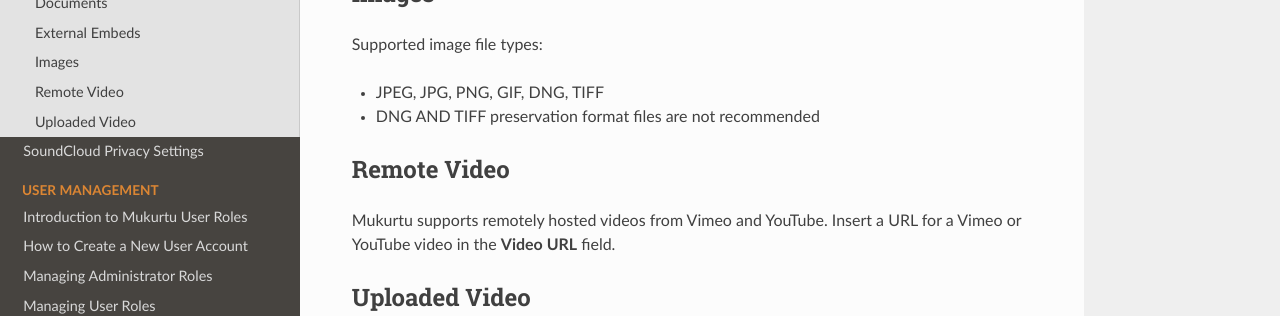
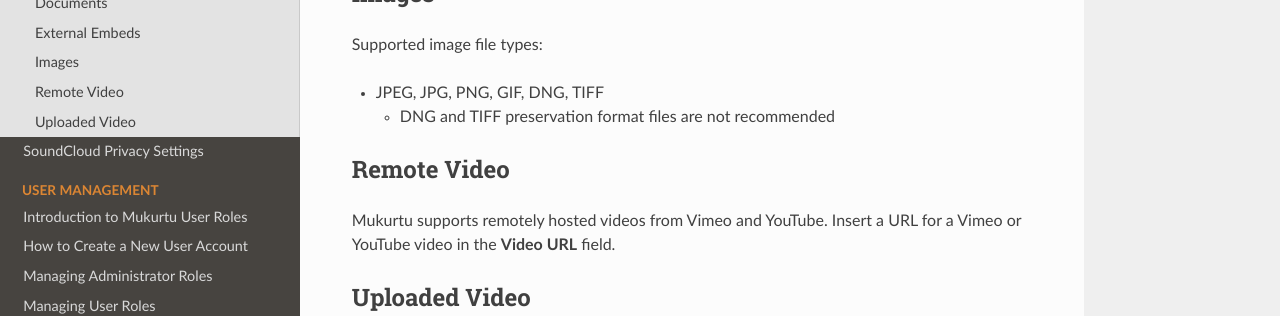
Before and after one commit to MukurtuCMS/mukurtudocs, a Sphinx documentation site: the page built from docs/source/media/upload-media-assets.md, in a window 1280 px wide and 900 px high, scrolled down 1049 px. Shown: the part 302-618 px from the top of the window. Built offline with Sphinx 7.4.7 and the Read the Docs theme 3.1.0, drawn with Linux system fonts in a browser that asks for light colours.

```diff
--- a/docs/source/media/upload-media-assets.md
+++ b/docs/source/media/upload-media-assets.md
@@ -34,7 +34,7 @@ Insert an embed code from a remote website in the **External Embed** field.
 ## Images
 Supported image file types:
 - JPEG, JPG, PNG, GIF, DNG, TIFF
- - DNG AND TIFF preservation format files are not recommended
+    - DNG and TIFF preservation format files are not recommended
 
 ## Remote Video
 Mukurtu supports remotely hosted videos from Vimeo and YouTube.
```
